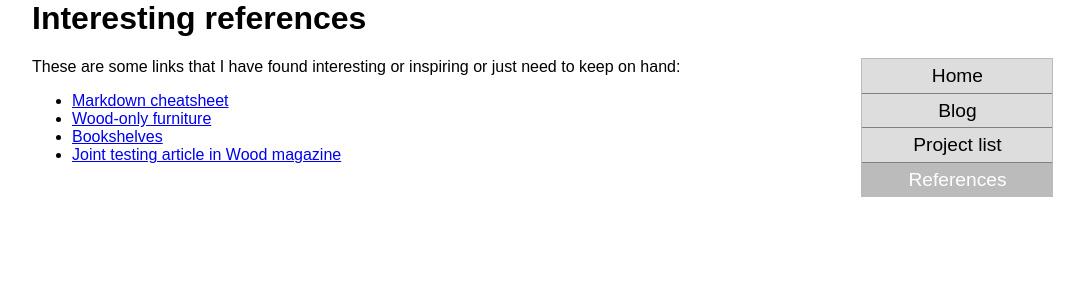
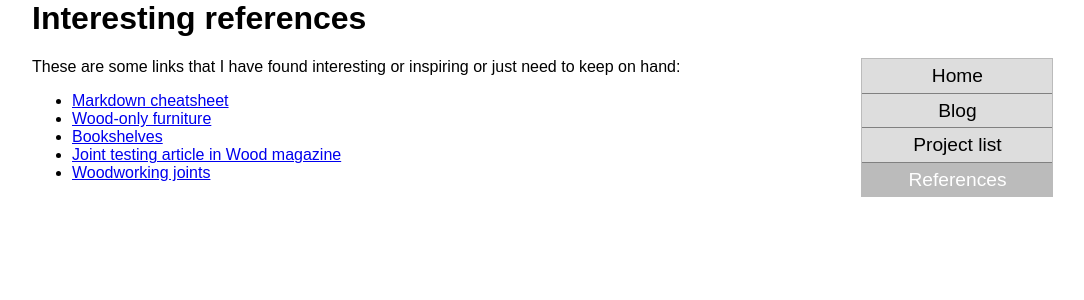
Before and after one commit to arfwilliamson/arfwilliamson.github.io, a Jekyll site: the page built from references.md, in a window 1280 px wide. Shown: the top 300 px of the page, without its empty margins (96-1180 px from the left). Built offline with Jekyll 4.4.1, drawn with Linux system fonts in a browser that asks for light colours.

Commit message:
Update references.md

```diff
--- a/references.md
+++ b/references.md
@@ -8,3 +8,4 @@ These are some links that I have found interesting or inspiring or just need to
 * [Wood-only furniture](http://www.instructables.com/id/Woodworking-Making-wood-projects-without-using-na/?ALLSTEPS)
 * [Bookshelves](http://library.uniteddiversity.coop/Ecological_Building/Building_Bookshelves_to_Last.pdf)
 * [Joint testing article in Wood magazine](http://www.survivorlibrary.com/library/wood_magazine_173_2006.pdf)
+* [Woodworking joints](http://www.basiccarpentrytechniques.com/Cabinet%20Joints/Cabinet%20Joints1.html)
```
